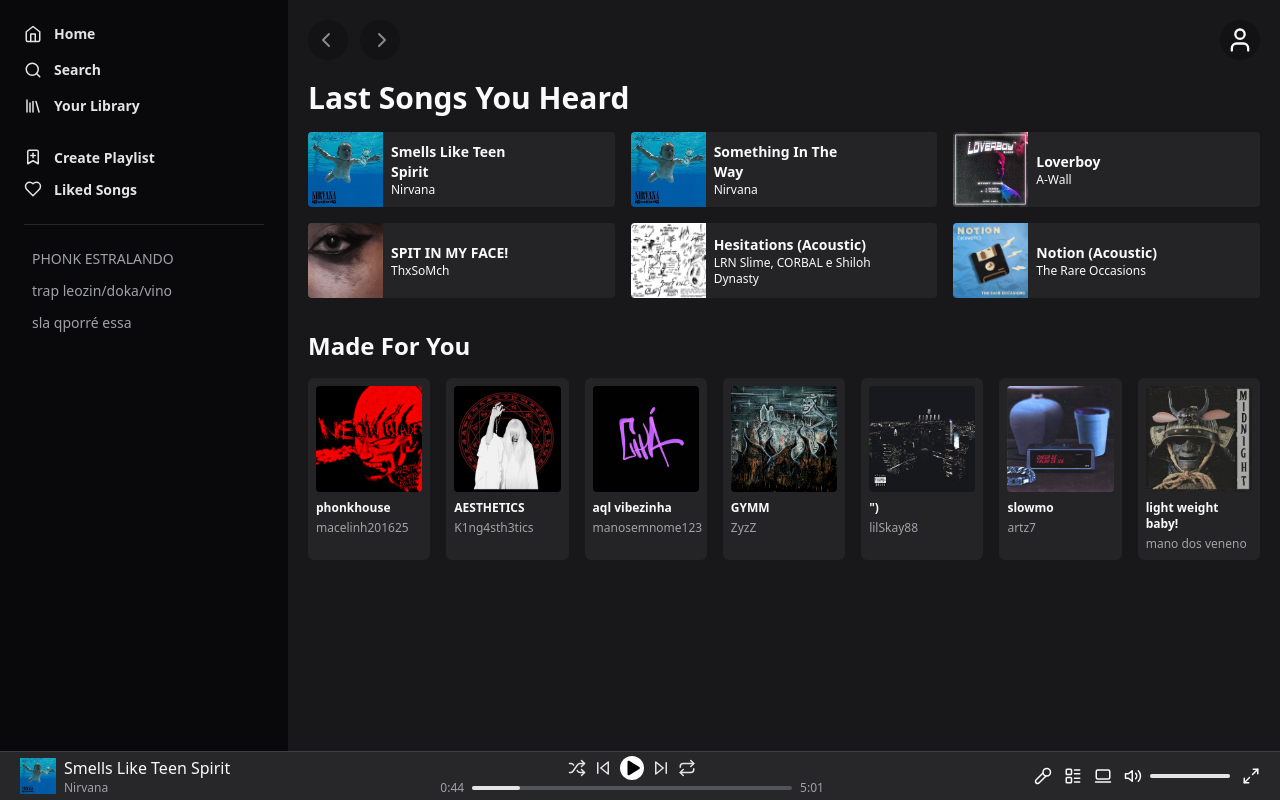
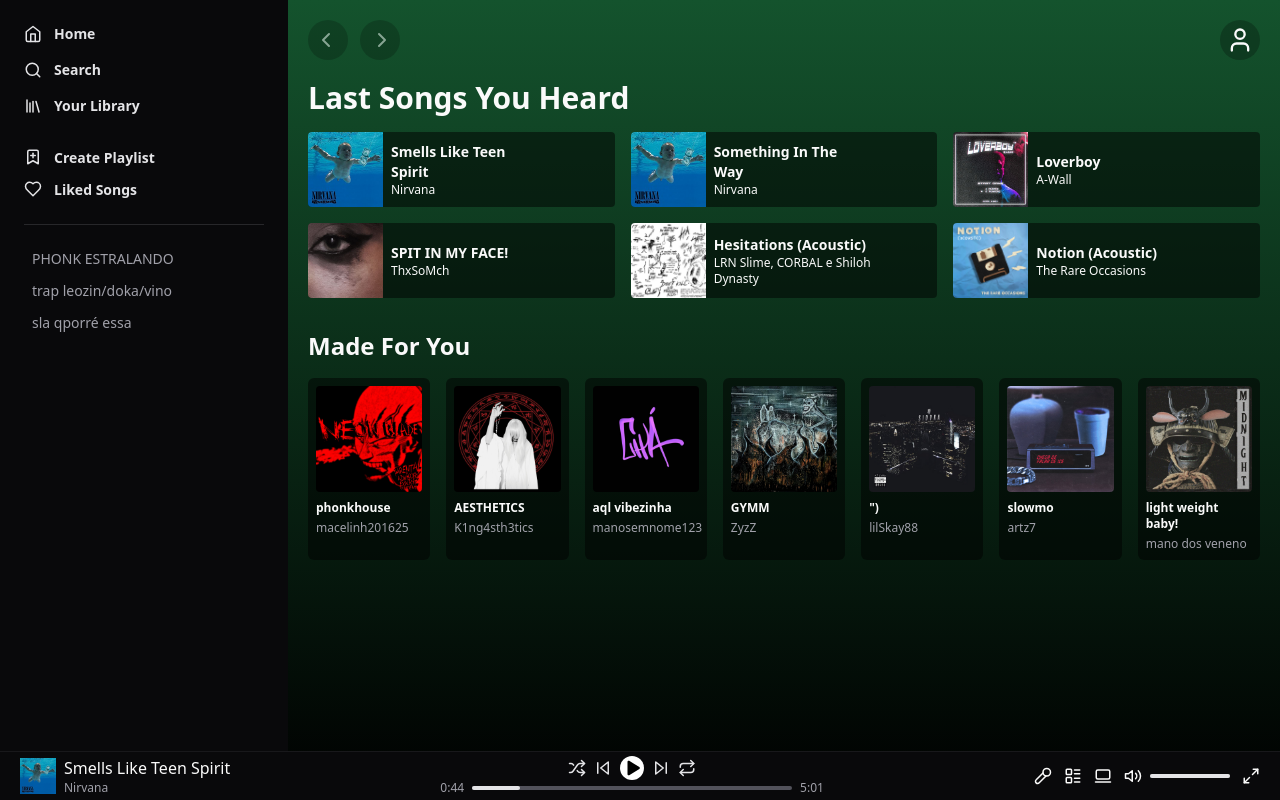
Before and after one commit to kevensouzz/ui-spotify, a Next.js app: page / in a window 1280 px wide. Built offline with nearby package versions, Linux system fonts and the light colour scheme.

Commit message:
update styles and max-width-screen

```diff
--- a/src/app/components/Footer.tsx
+++ b/src/app/components/Footer.tsx
@@ -5,7 +5,7 @@
 
 export default function Footer() {
   return (
-    <footer className="bg-zinc-800 border-t border-zinc-700 px-5 py-1 flex items-center justify-between">
+    <footer className="bg-zinc-950 border-t border-zinc-900 px-5 py-1 flex items-center justify-between">
 
       <div className="flex items-center gap-2">
         <Image src={"/nevermind.jpg"} alt="capa do album Nevermind de Nirvana" width={36} height={36} />
--- a/src/app/components/LatestSongs.tsx
+++ b/src/app/components/LatestSongs.tsx
@@ -4,7 +4,7 @@
 
 export default function Album(prop: { name: string; artist: string; image: string; alt: string}) {
   return (
-    <a href="#" className="bg-white/5 group rounded flex items-center gap-2 overflow-hidden hover:bg-white/10 transition-colors">
+    <a href="" className="bg-black/50 group rounded flex items-center gap-2 overflow-hidden hover:bg-black/75 transition-colors">
       <Image src={prop.image} alt={prop.alt} width={75} height={75} />
       <div className="flex flex-col">
         <strong className="text-sm">{prop.name}</strong>
--- a/src/app/components/Playlist.tsx
+++ b/src/app/components/Playlist.tsx
@@ -2,7 +2,7 @@
 
 export default function Playlist(prop: { image: string ; alt: string ; nome: string; user: string;}) {
   return (
-    <a href="#" className="bg-white/5 rounded-md p-2 flex flex-col gap-1 hover:bg-white/10 ">
+    <a href="" className="bg-black/50 rounded-md p-2 flex flex-col gap-1 hover:bg-black/75 ">
       <Image className="w-full rounded" src={prop.image} alt={prop.alt} width={104} height={104} />
       <strong className="text-xs pt-1">{prop.nome}</strong>
       <span className="text-xs text-zinc-400">{prop.user}</span>
--- a/src/app/components/userbutton.tsx
+++ b/src/app/components/userbutton.tsx
@@ -2,7 +2,7 @@
 
 export default function UserButton() {
   return (
-    <a href="#" title="profile" className="w-10 h-10 bg-black/25 rounded-full flex items-center justify-center">
+    <a href="" title="profile" className="w-10 h-10 bg-black/25 rounded-full flex items-center justify-center transition-colors hover:bg-black/60">
       <User size={28} />
     </a>
   )
--- a/src/app/layout.tsx
+++ b/src/app/layout.tsx
@@ -12,7 +12,7 @@
 }) {
   return (
     <html lang="en">
-      <body className="bg-zinc-900 text-zinc-50">{children}</body>
+      <body className="bg-gradient-to-t from-black to-green-900 text-zinc-50">{children}</body>
     </html>
   )
 }
--- a/src/app/page.tsx
+++ b/src/app/page.tsx
@@ -7,7 +7,7 @@
 
 export default function Home() {
   return (
-    <div className="h-screen flex flex-col">
+    <div className="max-w-[2560px] mx-auto h-screen flex flex-col">
       <div className="flex flex-1">
         <Sidebar />
 
```
